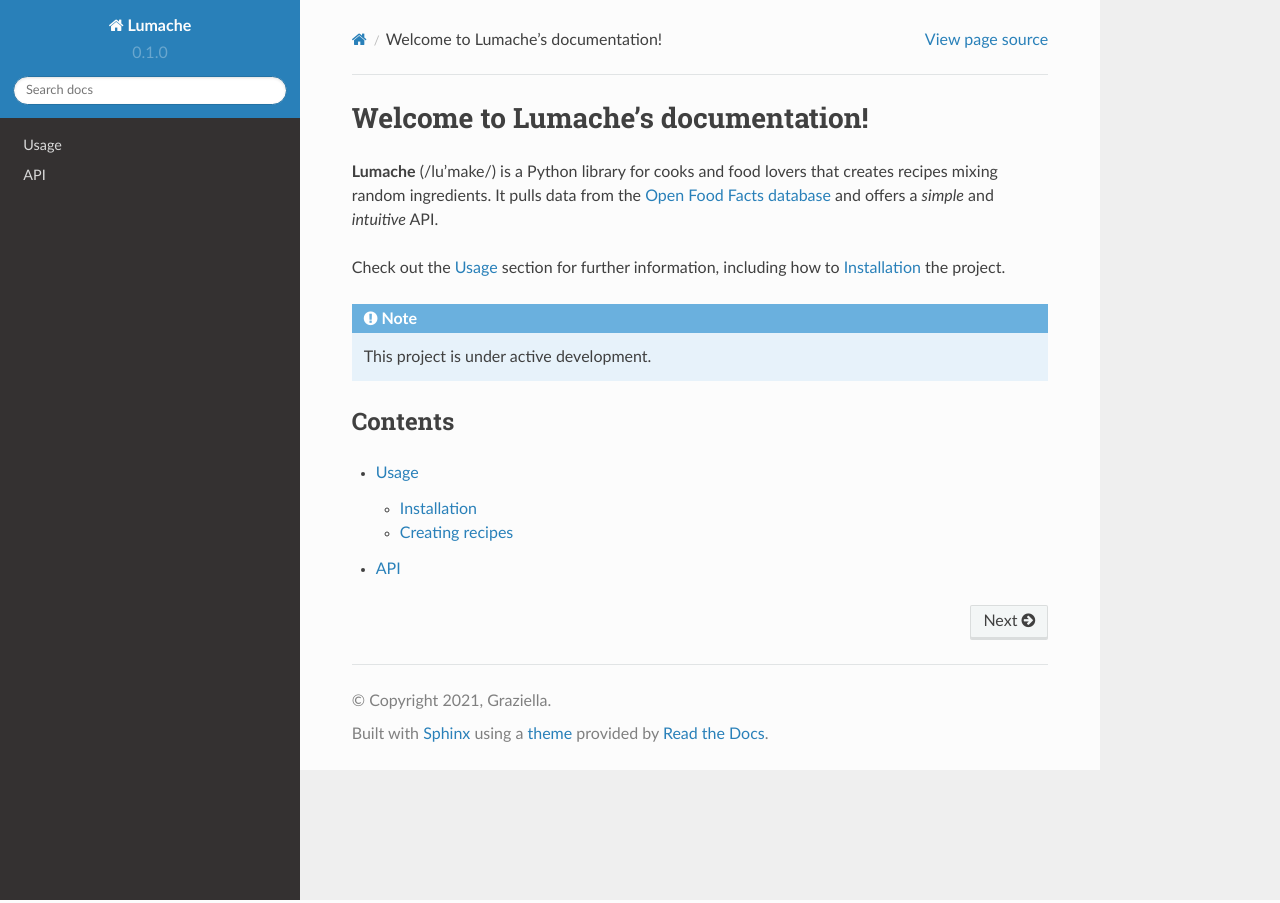
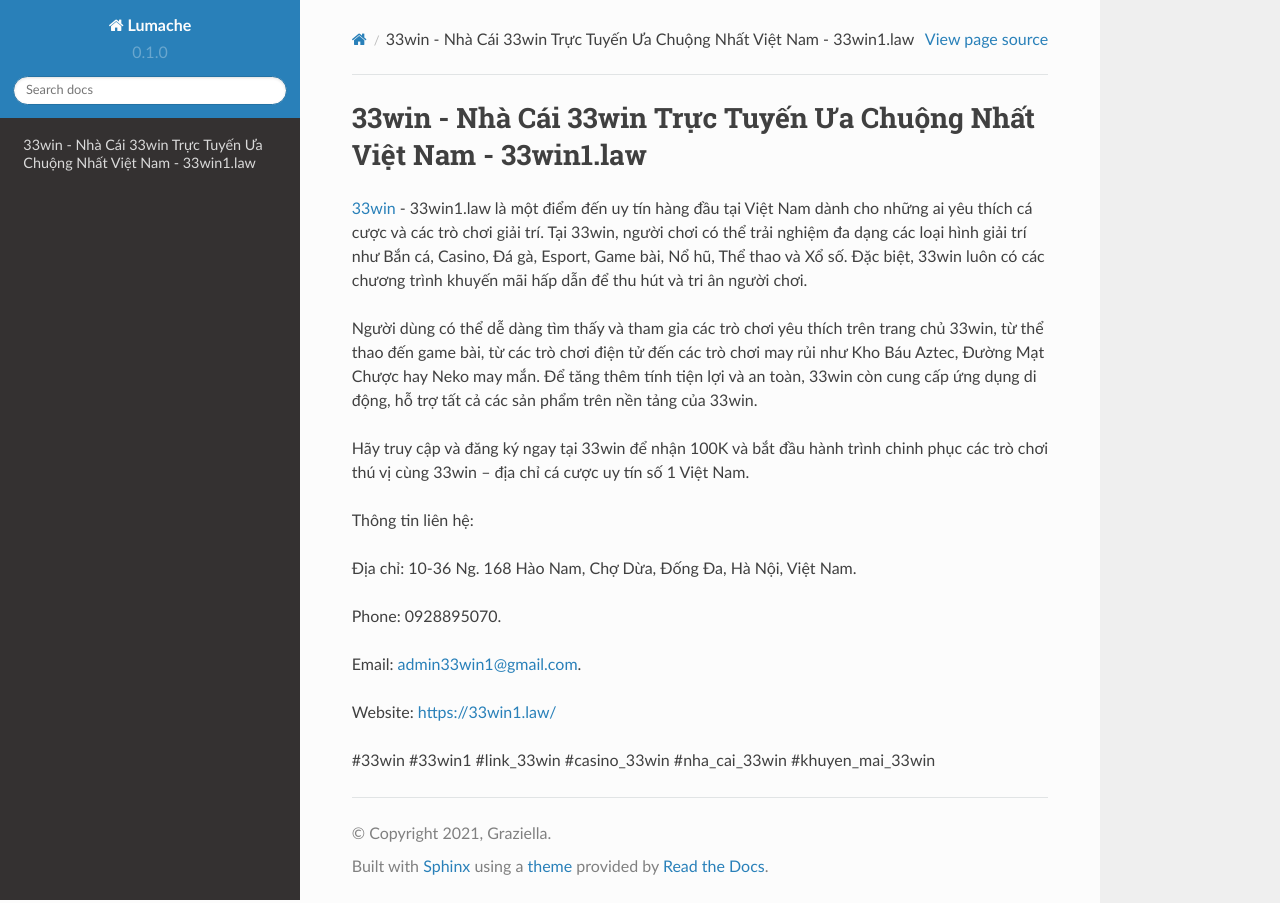
Before and after one commit to socialentity/33win1law, a Sphinx documentation site: the page built from docs/source/index.rst, in a window 1280 px wide. Built offline with Sphinx 7.4.7 and the Read the Docs theme 2.0.0, drawn with Linux system fonts in a browser that asks for light colours.

Commit message:
Update index.rst

```diff
--- a/docs/source/index.rst
+++ b/docs/source/index.rst
@@ -1,22 +1,20 @@
-Welcome to Lumache's documentation!
+33win - Nhà Cái 33win Trực Tuyến Ưa Chuộng Nhất Việt Nam - 33win1.law
 ===================================
 
-**Lumache** (/lu'make/) is a Python library for cooks and food lovers
-that creates recipes mixing random ingredients.
-It pulls data from the `Open Food Facts database <https://world.openfoodfacts.org/>`_
-and offers a *simple* and *intuitive* API.
+`33win <https://33win1.law/>`_ - 33win1.law là một điểm đến uy tín hàng đầu tại Việt Nam dành cho những ai yêu thích cá cược và các trò chơi giải trí. Tại 33win, người chơi có thể trải nghiệm đa dạng các loại hình giải trí như Bắn cá, Casino, Đá gà, Esport, Game bài, Nổ hũ, Thể thao và Xổ số. Đặc biệt, 33win luôn có các chương trình khuyến mãi hấp dẫn để thu hút và tri ân người chơi.
 
-Check out the :doc:`usage` section for further information, including
-how to :ref:`installation` the project.
+Người dùng có thể dễ dàng tìm thấy và tham gia các trò chơi yêu thích trên trang chủ 33win, từ thể thao đến game bài, từ các trò chơi điện tử đến các trò chơi may rủi như Kho Báu Aztec, Đường Mạt Chược hay Neko may mắn. Để tăng thêm tính tiện lợi và an toàn, 33win còn cung cấp ứng dụng di động, hỗ trợ tất cả các sản phẩm trên nền tảng của 33win.
 
-.. note::
+Hãy truy cập và đăng ký ngay tại 33win để nhận 100K và bắt đầu hành trình chinh phục các trò chơi thú vị cùng 33win – địa chỉ cá cược uy tín số 1 Việt Nam.
 
-   This project is under active development.
+Thông tin liên hệ:
 
-Contents
---------
+Địa chỉ: 10-36 Ng. 168 Hào Nam, Chợ Dừa, Đống Đa, Hà Nội, Việt Nam.
 
-.. toctree::
+Phone: 0928895070.
 
-   usage
-   api
+Email: admin33win1@gmail.com.
+
+Website: https://33win1.law/
+
+#33win #33win1 #link_33win #casino_33win #nha_cai_33win #khuyen_mai_33win
```
